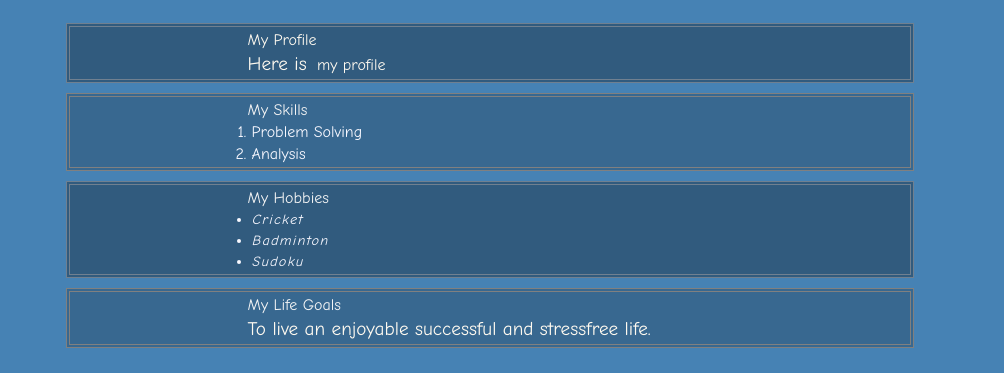
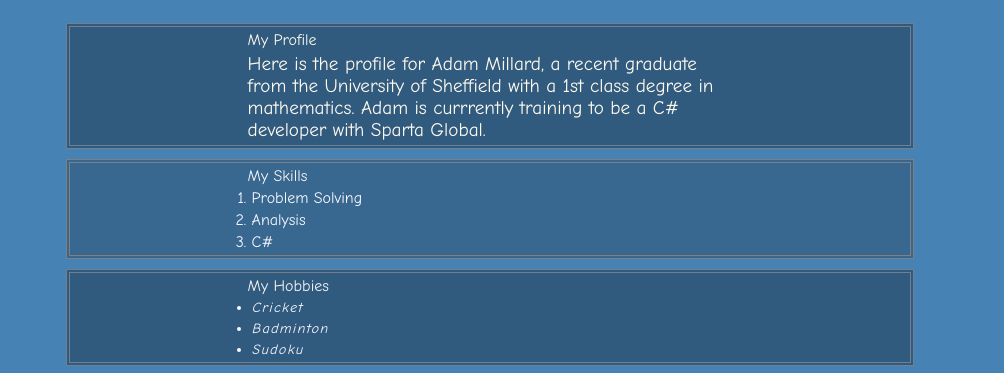
Before and after one commit to AdMill21/AdMill21.github.io, a plain HTML site: page index.html in a window 1280 px wide. Shown: the part 406-779 px from the top of the page, without its empty margins (142-1146 px from the left). Drawn offline with Linux system fonts and the light colour scheme.

Commit message:
update to profile

```diff
--- a/index.html
+++ b/index.html
@@ -24,7 +24,8 @@
         <section>
             <article class="demo-class section-1">
                 <h2>My Profile</h2>
-                <p>Here is <strong>my profile</strong></p>
+                <p>Here is the profile for Adam Millard, a recent graduate from the University of Sheffield with a 1st class
+                degree in mathematics. Adam is currrently training to be a C# developer with Sparta Global.</p>
             </article>
 
             <article class="section-2">
@@ -32,6 +33,7 @@
                 <ol>
                     <li>Problem Solving</li>
                     <li>Analysis</li>
+                    <li>C#</li>
                 </ol>
             </article>
             <article class="section-1">
```
